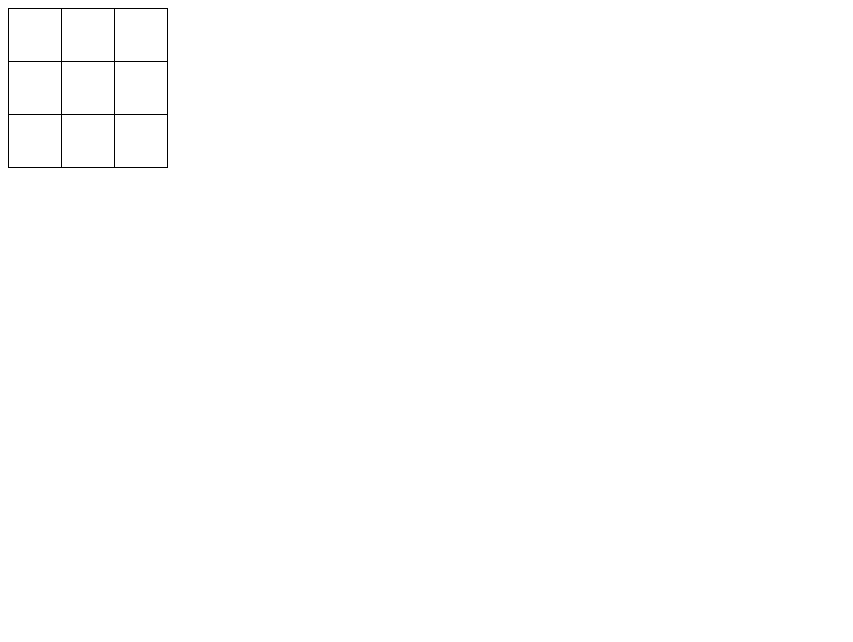
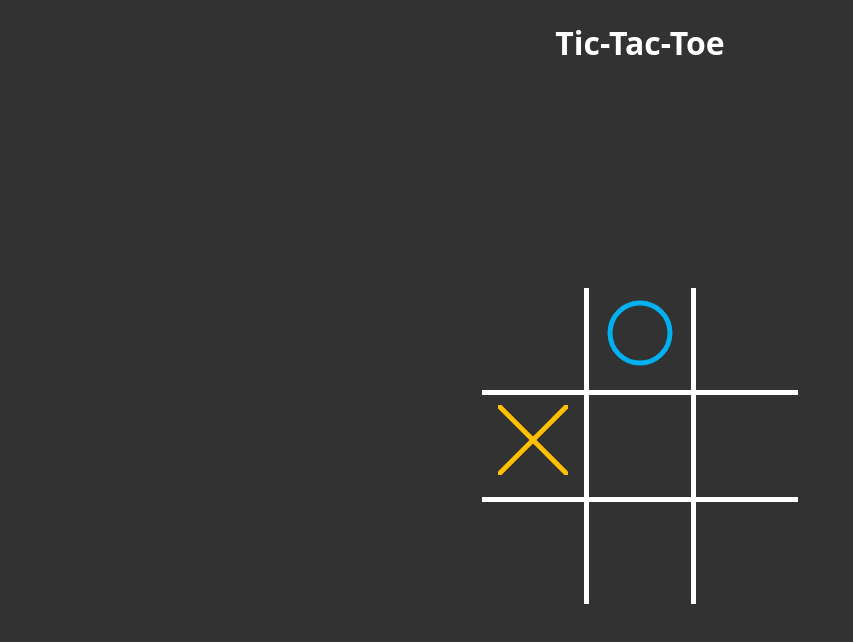
Before and after one commit to BennieB12/tictactoe, a plain HTML site: page index.html in a window 1280 px wide. Shown: the whole page, without its empty margins (0-853 px from the left). Drawn offline with Linux system fonts and the light colour scheme.

Commit message:
added function for elements

```diff
--- a/index.html
+++ b/index.html
@@ -9,7 +9,8 @@
 </head>
 <body onload="init()">
 
-<div id="content"></div>
+    <h1>Tic-Tac-Toe</h1>
+    <div id="content"></div>
 
 
     <script src="script.js" ></script>
--- a/script.js
+++ b/script.js
@@ -1,9 +1,9 @@
 let fields = [
   // 9 leere Felder ohne Inhalt erschaffen
   null,
+  'circle',
   null,
-  null,
-  null,
+  'cross',
   null,
   null,
   null,
@@ -29,9 +29,9 @@ function render() {
             let symbol = ""; // leeres symbol weird eingefügt
             if (fields[index] === "circle") {
             // wenn das feld des arrays field den wert index hat (0-8) und dieser Wert ein Kreis ist
-            symbol = "o"; // dann zeichne einen Kreis
+            symbol = generateCircleSVG(); // dann zeichne einen Kreis ( vorher "o" aber durch die funktion wird nun die funktion die einen kreis erzeugt aufgerufen)
             } else if (fields[index] === "cross") {
-                symbol = "x";
+                symbol = generateCrossSVG(); // vorher "x" aber nun wird direkt die funktion aufgerufen, welche das kreuz zeichnet, welches wir designed haben.
             }
             tableHtml += `<td>${symbol}</td>`; // fügt die einzelnen tableelemente hinzu
         }
@@ -41,3 +41,38 @@ function render() {
 
     contentDiv.innerHTML = tableHtml; // bekommt zugriff auf die leere div mit der id "content" und verändert diese zu tableHTML
 }
+
+function generateCircleSVG() {
+  const color = '#00B0EF';
+  const width = 70;
+  const height = 70;
+
+  return `<svg width="${width}" height="${height}">
+            <circle cx="35" cy="35" r="30" stroke="${color}" stroke-width="5" fill="none">
+              <animate attributeName="stroke-dasharray" from="0 188.5" to="188.5 0" dur="0.2s" fill="freeze" />
+            </circle>
+          </svg>`;
+}
+
+function generateCrossSVG() {
+  const color = '#FFC000';
+  const width = 70;
+  const height = 70;
+
+  const svgHtml = `
+    <svg width="${width}" height="${height}">
+      <line x1="0" y1="0" x2="${width}" y2="${height}"
+        stroke="${color}" stroke-width="5">
+        <animate attributeName="x2" values="0; ${width}" dur="200ms" />
+        <animate attributeName="y2" values="0; ${height}" dur="200ms" />
+      </line>
+      <line x1="${width}" y1="0" x2="0" y2="${height}"
+        stroke="${color}" stroke-width="5">
+        <animate attributeName="x2" values="${width}; 0" dur="200ms" />
+        <animate attributeName="y2" values="0; ${height}" dur="200ms" />
+      </line>
+    </svg>
+  `;
+
+  return svgHtml;
+}
--- a/style.css
+++ b/style.css
@@ -1,12 +1,48 @@
+body{
+    background-color: #323232;
+    font-family: "Open Sans", sans-serif;
+    margin: 0;
+    color: white;
+
+}
+h1{
+    text-align: center;
+}
+#content{
+    display: flex;
+    justify-content: center;
+    align-items: center;
+    height: 90vh;
+}
 table {
     border-collapse: collapse;
 }
 
+table td{
+    border: 5px solid rgb(255, 255, 255);
+}
+table tr:first-child td{
+    border-top: 0;
+}
+table tr td:first-child{
+    border-left: 0;
+}
+table tr:last-child td{
+    border-bottom: 0;
+}
+
+table tr td:last-child{
+    border-right: 0;
+}
+
 td {
-width: 50px;
-height: 50px;
-text-align: center;
-font-size: 36px;
-font-weight: bold;
-border: 1px solid black;
-}
+    width: 100px;
+    height: 100px;
+    text-align: center;
+    font-size: 36px;
+    font-weight: bold;
+    cursor: pointer;
+    }
+    td:hover{
+        background-color: rgba(255, 255, 255, 0.3) !important;
+    }
```
